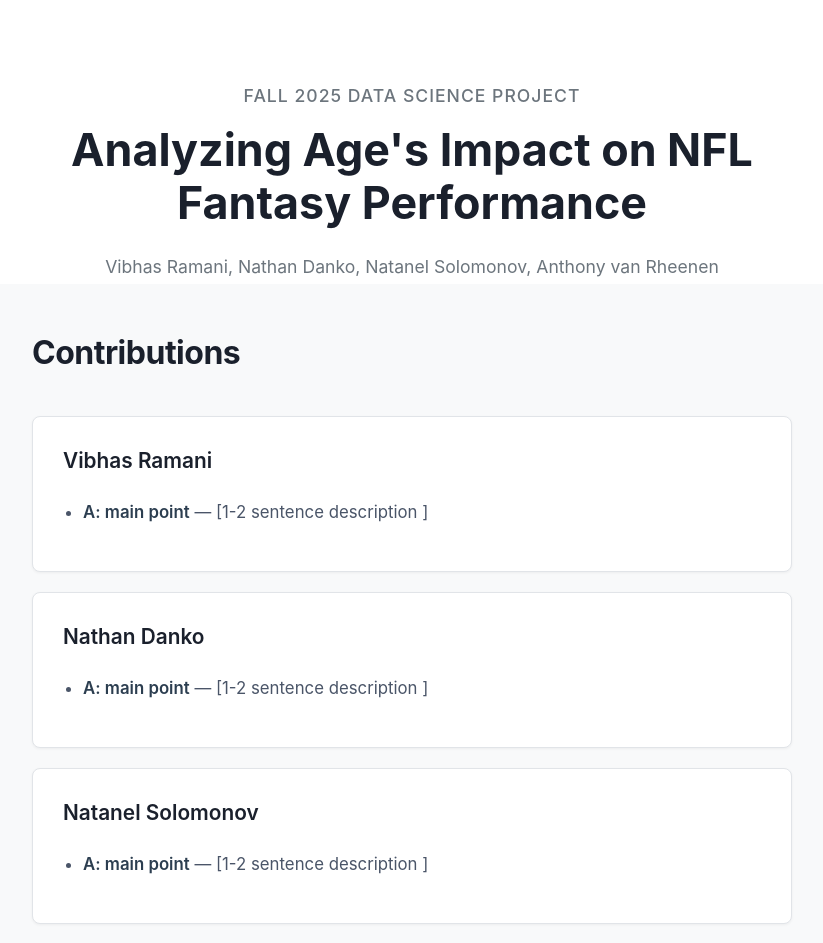
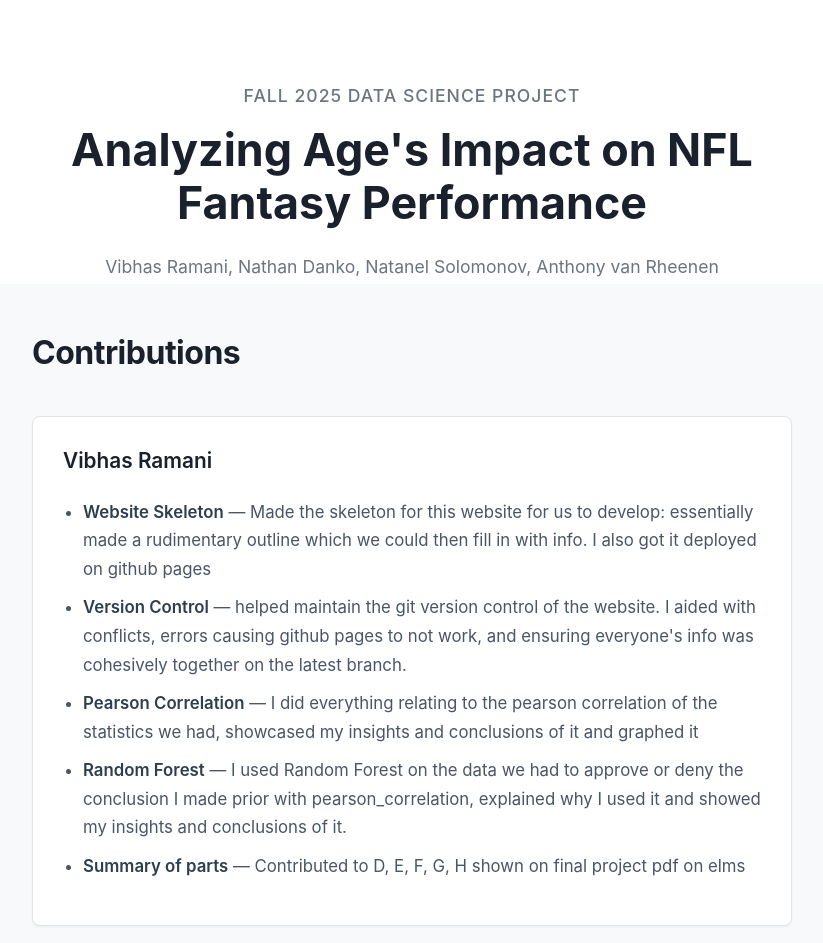
Before and after one commit to Natanel-solomonov/CMSC320Project, a React (Create React App) app: page / in a window 1280 px wide. Shown: the top 943 px of the page, without its empty margins (228-1051 px from the left). Built offline with nearby package versions, Linux system fonts and the light colour scheme.

Commit message:
Nathan and Vibhas contributions so far

```diff
--- a/src/App.js
+++ b/src/App.js
@@ -23,14 +23,19 @@
           <div className="contribution-item">
             <h3>Vibhas Ramani</h3>
             <ul>
-              <li><strong>A: main point</strong> — [1-2 sentence description ]</li>
+              <li><strong>Website Skeleton</strong> — Made the skeleton for this website for us to develop: essentially made a rudimentary outline which we could then fill in with info. I also got it deployed on github pages</li>
+              <li><strong>Version Control</strong> — helped maintain the git version control of the website. I aided with conflicts, errors causing github pages to not work, and ensuring everyone's info was cohesively together on the latest branch.</li>
+              <li><strong>Pearson Correlation</strong> — I did everything relating to the pearson correlation of the statistics we had, showcased my insights and conclusions of it and graphed it</li>
+              <li><strong>Random Forest</strong> — I used Random Forest on the data we had to approve or deny the conclusion I made prior with pearson_correlation, explained why I used it and showed my insights and conclusions of it.</li>
+              <li><strong>Summary of parts</strong> — Contributed to D, E, F, G, H shown on final project pdf on elms</li>
               {/*         COPY AND PASTE THIS FORMAT TO ADD MORE POINTS:   <li><strong> main point </strong> desciption     */}
             </ul>
           </div>
           <div className="contribution-item">
             <h3>Nathan Danko</h3>
             <ul>
-              <li><strong>A: main point</strong> — [1-2 sentence description ]</li>
+              <li><strong>Hypothesis testing</strong> — Conducted a one-way Anova test to determine if there was a relationship between age groups and fantasy points</li>
+              <li><strong>Polynomial Regression</strong> — Used the model to determine the effects of Age on a players Fantasy points</li>
               {/*         COPY AND PASTE THIS FORMAT TO ADD MORE POINTS:   <li><strong> main point </strong> desciption     */}
             </ul>
           </div>
```
